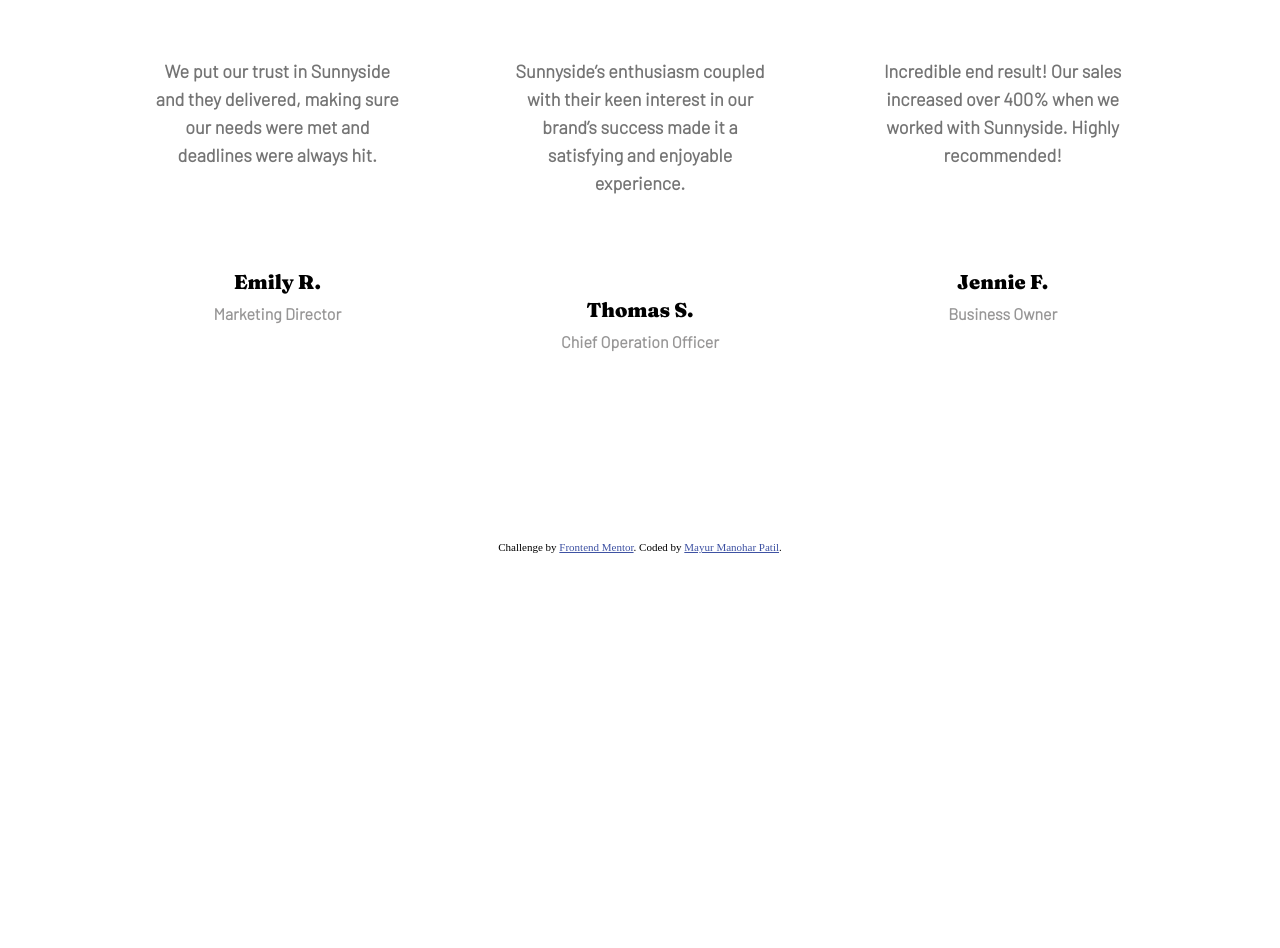
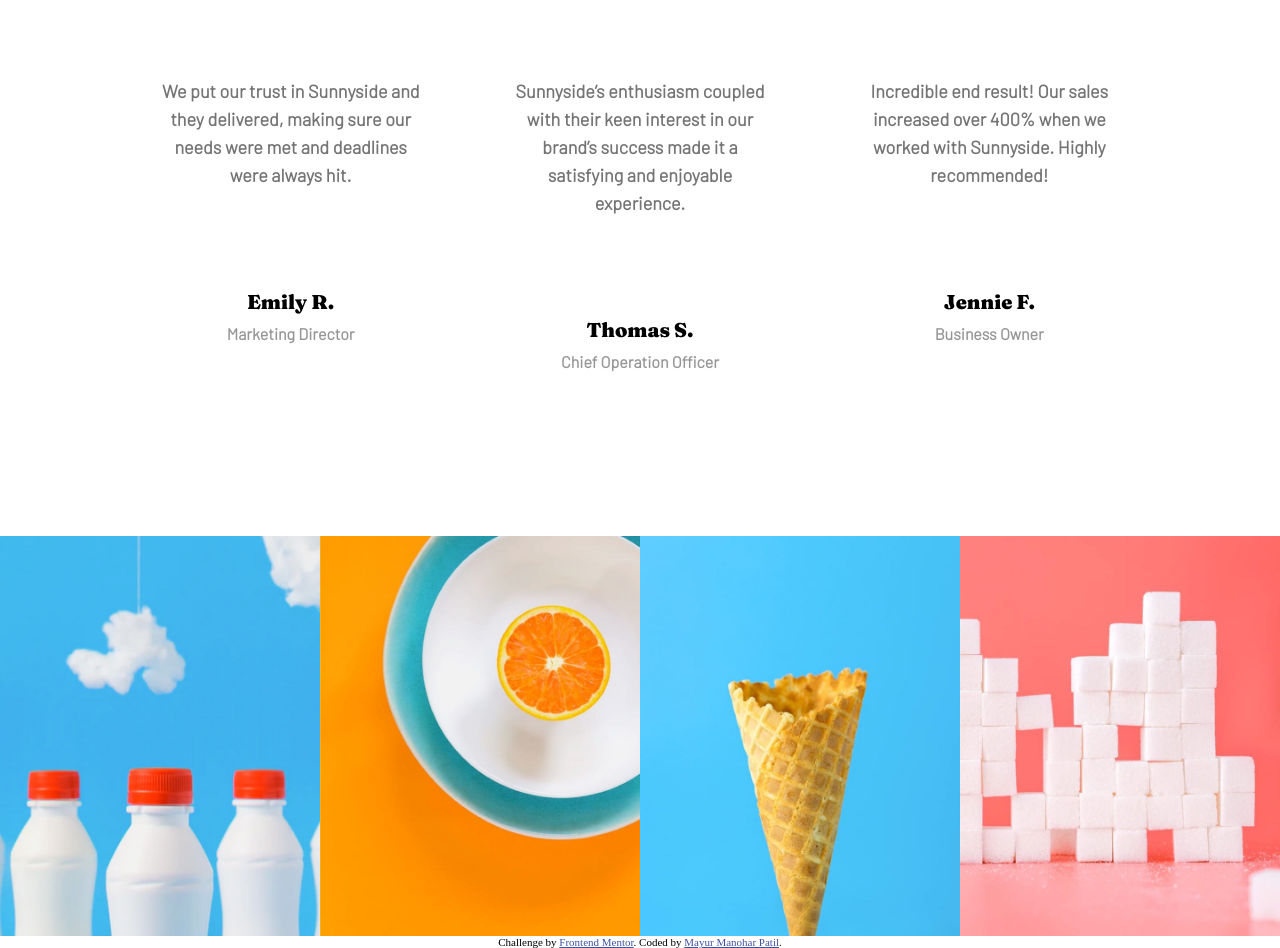
Before and after one commit to Mayur-Debu/Web-Development, a plain HTML site: page sunnyside-agency-landing-page-main/sunnyside-agency-landing-page-main/index.html in a window 1280 px wide. Shown: the part 2861-3809 px from the top of the page. Before the commit the page ends 3414 px from the top, so only its background shows below. Drawn offline with Linux system fonts and the light colour scheme.

Commit message:
Image carousel section added

```diff
--- a/sunnyside-agency-landing-page-main/sunnyside-agency-landing-page-main/index.html
+++ b/sunnyside-agency-landing-page-main/sunnyside-agency-landing-page-main/index.html
@@ -230,6 +230,25 @@
       </div>
 
     </section>
+
+    <!-- TODO: Image Carousel -->
+    <section class="image-carousel">
+
+      <img src="./static/images/desktop/image-gallery-milkbottles.jpg" alt="">
+      <img src="./static/images/desktop/image-gallery-orange.jpg" alt="">
+      <img src="./static/images/desktop/image-gallery-cone.jpg" alt="">
+      <img src="./static/images/desktop/image-gallery-sugarcubes.jpg" alt="">
+
+    </section>
+
+    <!-- TODO: Footer Section -->
+    <section class="footer">
+
+    </section>
+
+
+
+
   </div>
 
   <div class="attribution">
--- a/sunnyside-agency-landing-page-main/sunnyside-agency-landing-page-main/static/style.css
+++ b/sunnyside-agency-landing-page-main/sunnyside-agency-landing-page-main/static/style.css
@@ -242,68 +242,81 @@
   color: rgba(85, 84, 84, 0.61);
 }
 
-
-.testimonials{
+.testimonials {
   width: auto;
   height: auto;
   display: flex;
   justify-content: center;
   font-weight: 600;
   margin-top: 30px;
+  padding: 20px;
 }
 
-.testimonial-card{
+.testimonial-card {
   width: 25vw;
   height: auto;
   margin: 15px;
   display: flex;
   flex-direction: column;
   align-items: center;
-  padding: 40px;
+  padding: 30px;
   margin-top: 50px;
   padding-top: 30px;
   border-radius: 30px;
+}
+
+.testimonial-card:hover {
+  box-shadow: rgba(0, 0, 0, 0.1) 0px 10px 50px;
+}
+
+.testimonial-image img {
+  border-radius: 50%;
+}
+
+.testimonial-image img {
+  height: 70px;
+}
+
+.testimony {
+  margin: auto;
+  margin-top: 80px;
   margin-bottom: 50px;
 }
 
-.testimonial-card:hover{
-  box-shadow: rgba(0, 0, 0, 0.1) 0px 10px 50px;
-}
-
-.testimonial-image img{
-  border-radius: 50%;
-}
-
-.testimonial-image img{
-  height: 70px;
-}
-
-.testimony{
-  margin: auto;
-  margin-top: 80px;
-  margin-bottom: 50px  ;
-}
-
-.testimony p{
+.testimony p {
   line-height: 28px;
   text-align: center;
   font-size: 18px;
   color: rgba(85, 84, 84, 0.815);
 }
 
-.testimonial-name{
+.testimonial-name {
   margin-top: 50px;
 }
 
-.testimonial-name span{
+.testimonial-name span {
   font-size: 20px;
 }
 
-.testimonial-designation{
+.testimonial-designation {
   margin-top: 10px;
 }
 
-.testimonial-designation span{
+.testimonial-designation span {
   color: rgba(85, 84, 84, 0.61);
   font-weight: 600;
 }
+
+/* ***************************** Image Carousel Section ********************************** */
+.image-carousel {
+  width: 100vw;
+  height: 400px;
+  background-color: green;
+  display: flex;
+}
+
+.image-carousel img {
+  width: 25vw;
+  height: auto;
+  background-size: cover;
+}
```
